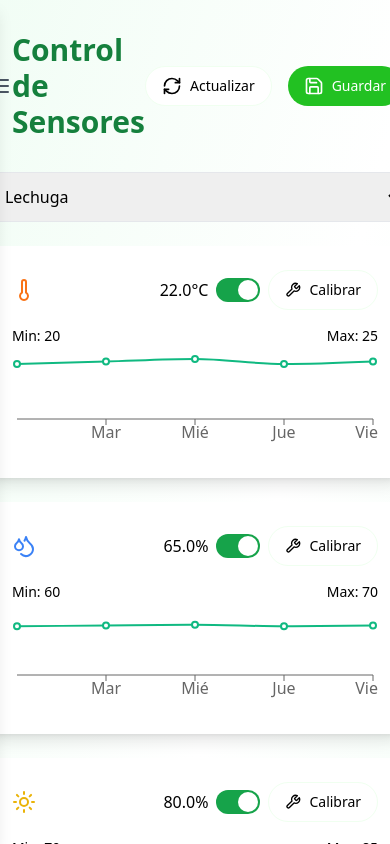
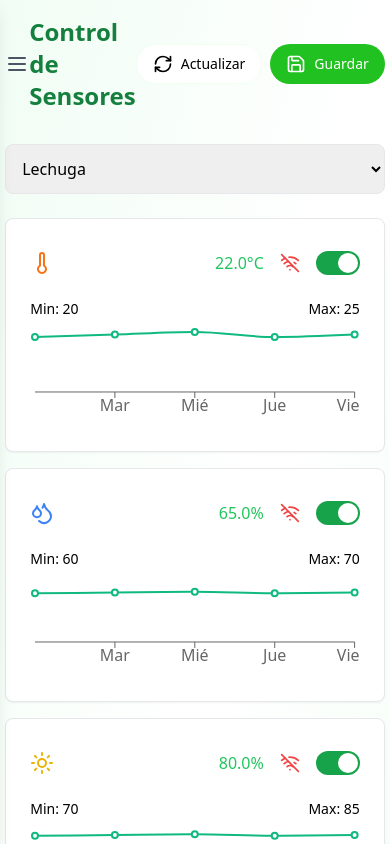
Before and after one commit to DavidDq11/AgroApp-frontend, a Next.js app: page /control in a window 390 px wide. Shown: the top 844 px of the page. Built offline with nearby package versions, Linux system fonts and the light colour scheme; a web font is replaced by a local one.

Commit message:
Ajuste en el apartado de sensores

```diff
--- a/components/Control.tsx
+++ b/components/Control.tsx
@@ -1,11 +1,15 @@
 'use client';
 
 import React, { useState } from 'react';
-import { Thermometer, Droplets, Sun, Zap, Save, Menu, RefreshCw, Wrench } from 'lucide-react';
+import { Thermometer, Droplets, Sun, Zap, Save, Menu, RefreshCw, Wrench, Wifi, WifiOff } from 'lucide-react';
 import { Button } from '../components/ui/button';
-import { LineChart, Line, CartesianGrid, XAxis, YAxis, Tooltip, ResponsiveContainer } from 'recharts';
+import { LineChart, Line, XAxis, Tooltip, ResponsiveContainer } from 'recharts';
 import SideMenu from './SideMenu';
+import { Alert, AlertDescription } from './ui/alert';
+import { Dialog, DialogTrigger, DialogContent, DialogHeader, DialogTitle, DialogDescription } from './ui/dialog';
+import { Card } from '../components/ui/card';
 
+// Interfaces para tipos de datos
 interface SensorLimits {
   min: number;
   max: number;
@@ -60,8 +64,11 @@ interface SensorCardProps {
   alertEnabled: boolean;
   onToggleAlert: () => void;
   onCalibrate: () => void;
+  isConnected: boolean;
+  onConnect: () => void;
 }
 
+// Datos de prueba
 const mockData: MockDataType = {
   lechuga: {
     limites: {
@@ -157,6 +164,7 @@ const mockData: MockDataType = {
   }
 };
 
+// Componente SensorCard
 const SensorCard: React.FC<SensorCardProps> = ({
   icon,
   label,
@@ -165,16 +173,25 @@ const SensorCard: React.FC<SensorCardProps> = ({
   limites,
   alertEnabled,
   onToggleAlert,
-  onCalibrate
+  onCalibrate,
+  isConnected,
+  onConnect
 }) => {
-  const sensorKey = label.toLowerCase() as keyof CropData['historico'];
+  const isOutOfRange = value < limites.min || value > limites.max;
+
+  const [isDialogOpen, setIsDialogOpen] = useState(false);
 
   return (
-    <div className="bg-white rounded-lg shadow-lg p-6">
+    <Card className="p-6">
       <div className="flex justify-between items-center mb-4">
         {icon}
         <div className="flex items-center gap-2">
-          <span className="font-medium">{value.toFixed(1)}{unit}</span>
+          <span className={`font-medium ${isOutOfRange ? 'text-red-500' : 'text-green-500'}`}>
+            {value.toFixed(1)}{unit}
+          </span>
+          <Button variant="ghost" onClick={onConnect} className="p-2">
+            {isConnected ? <Wifi className="w-5 h-5 text-green-500" /> : <WifiOff className="w-5 h-5 text-red-500" />}
+          </Button>
           <label className="relative inline-flex items-center cursor-pointer">
             <input
               type="checkbox"
@@ -184,29 +201,33 @@ const SensorCard: React.FC<SensorCardProps> = ({
             />
             <div className="w-11 h-6 bg-gray-200 rounded-full peer peer-checked:bg-green-600 after:content-[''] after:absolute after:top-[2px] after:left-[2px] after:bg-white after:rounded-full after:h-5 after:w-5 after:transition-all peer-checked:after:translate-x-full"></div>
           </label>
-          <Button onClick={onCalibrate} variant="outline" className="flex items-center gap-2">
-            <Wrench size={16} />
-            Calibrar
-          </Button>
         </div>
       </div>
+      {isOutOfRange && (
+        <Alert variant="destructive" className="mb-4">
+          <AlertDescription>
+            El valor de {label} está fuera del rango permitido.
+          </AlertDescription>
+        </Alert>
+      )}
       <div className="space-y-2">
         <div className="flex justify-between text-sm">
           <span>Min: {limites.min}</span>
           <span>Max: {limites.max}</span>
         </div>
         <ResponsiveContainer width="100%" height={100}>
-          <LineChart data={mockData.lechuga.historico[sensorKey]}>
+          <LineChart data={mockData.lechuga.historico[label.toLowerCase() as keyof CropData['historico']]}>
             <Line type="monotone" dataKey="value" stroke="#10b981" strokeWidth={2} />
             <XAxis dataKey="day" />
             <Tooltip />
           </LineChart>
         </ResponsiveContainer>
       </div>
-    </div>
+    </Card>
   );
 };
 
+// Componente principal ControlSensores
 const ControlSensores: React.FC = () => {
   const [cultivo, setCultivo] = useState<string>('lechuga');
   const [isSideMenuOpen, setIsSideMenuOpen] = useState<boolean>(false);
@@ -225,9 +246,17 @@ const ControlSensores: React.FC = () => {
     ph: { enabled: true },
     conductividad: { enabled: true }
   });
+  const [connectedSensors, setConnectedSensors] = useState<{ [key: string]: boolean }>({
+    temperatura: false,
+    humedad: false,
+    luminosidad: false,
+    ph: false,
+    conductividad: false
+  });
 
   const fetchData = async () => {
     setLoading(true);
+    try {
       setTimeout(() => {
         setValores({
           temperatura: Math.random() * (25 - 20) + 20,
@@ -238,6 +267,10 @@ const ControlSensores: React.FC = () => {
         });
         setLoading(false);
       }, 1000);
+    } catch (error) {
+      console.error('Error fetching data:', error);
+      setLoading(false);
+    }
   };
 
   const handleSave = () => {
@@ -256,16 +289,23 @@ const ControlSensores: React.FC = () => {
     // Aquí puedes agregar la lógica para calibrar el sensor
   };
 
+  const handleConnectSensor = (sensor: string) => {
+    setConnectedSensors(prev => ({
+      ...prev,
+      [sensor]: !prev[sensor]
+    }));
+  };
+
   return (
-    <div className="min-h-screen bg-gradient-to-br from-green-50 via-white to-green-50 p-8">
+    <div className="min-h-screen bg-gradient-to-br from-green-50 via-white to-green-50 p-4 sm:p-8">
       <SideMenu isOpen={isSideMenuOpen} onClose={() => setIsSideMenuOpen(false)} user={null} />
 
       <div className="flex justify-between items-center mb-8">
         <button onClick={() => setIsSideMenuOpen(true)} className="text-gray-600">
           <Menu size={24} />
         </button>
-        <h1 className="text-3xl font-bold text-green-700">Control de Sensores</h1>
-        <div className="flex gap-4">
+        <h1 className="text-2xl sm:text-3xl font-bold text-green-700">Control de Sensores</h1>
+        <div className="flex gap-2 sm:gap-4">
           <Button onClick={fetchData} variant="outline" className="flex items-center gap-2">
             <RefreshCw size={20} className={loading ? 'animate-spin' : ''} />
             {loading ? 'Actualizando...' : 'Actualizar'}
@@ -288,7 +328,7 @@ const ControlSensores: React.FC = () => {
         </select>
       </div>
 
-      <div className="grid grid-cols-1 sm:grid-cols-2 lg:grid-cols-3 gap-6">
+      <div className="grid grid-cols-1 sm:grid-cols-2 lg:grid-cols-3 gap-4 sm:gap-6">
         <SensorCard
           icon={<Thermometer className="w-6 h-6 text-orange-500" />}
           label="Temperatura"
@@ -298,6 +338,8 @@ const ControlSensores: React.FC = () => {
           alertEnabled={alertas.temperatura.enabled}
           onToggleAlert={() => handleToggleAlert('temperatura')}
           onCalibrate={() => handleCalibrate('temperatura')}
+          isConnected={connectedSensors.temperatura}
+          onConnect={() => handleConnectSensor('temperatura')}
         />
         <SensorCard
           icon={<Droplets className="w-6 h-6 text-blue-500" />}
@@ -308,6 +350,8 @@ const ControlSensores: React.FC = () => {
           alertEnabled={alertas.humedad.enabled}
           onToggleAlert={() => handleToggleAlert('humedad')}
           onCalibrate={() => handleCalibrate('humedad')}
+          isConnected={connectedSensors.humedad}
+          onConnect={() => handleConnectSensor('humedad')}
         />
         <SensorCard
           icon={<Sun className="w-6 h-6 text-yellow-500" />}
@@ -318,6 +362,8 @@ const ControlSensores: React.FC = () => {
           alertEnabled={alertas.luminosidad.enabled}
           onToggleAlert={() => handleToggleAlert('luminosidad')}
           onCalibrate={() => handleCalibrate('luminosidad')}
+          isConnected={connectedSensors.luminosidad}
+          onConnect={() => handleConnectSensor('luminosidad')}
         />
         <SensorCard
           icon={<Zap className="w-6 h-6 text-purple-500" />}
@@ -328,6 +374,8 @@ const ControlSensores: React.FC = () => {
           alertEnabled={alertas.ph.enabled}
           onToggleAlert={() => handleToggleAlert('ph')}
           onCalibrate={() => handleCalibrate('ph')}
+          isConnected={connectedSensors.ph}
+          onConnect={() => handleConnectSensor('ph')}
         />
         <SensorCard
           icon={<Sun className="w-6 h-6 text-green-500" />}
@@ -338,6 +386,8 @@ const ControlSensores: React.FC = () => {
           alertEnabled={alertas.conductividad.enabled}
           onToggleAlert={() => handleToggleAlert('conductividad')}
           onCalibrate={() => handleCalibrate('conductividad')}
+          isConnected={connectedSensors.conductividad}
+          onConnect={() => handleConnectSensor('conductividad')}
         />
       </div>
     </div>
--- /dev/null
+++ b/components/ui/alert.tsx
@@ -0,0 +1,31 @@
+// alert.tsx
+import React from 'react';
+
+interface AlertProps {
+  variant: 'destructive' | 'success' | 'info' | 'warning';
+  className?: string;
+  children: React.ReactNode;
+}
+
+export const Alert: React.FC<AlertProps> = ({ variant, className, children }) => {
+  const variantClasses = {
+    destructive: 'bg-red-500 text-white',
+    success: 'bg-green-500 text-white',
+    info: 'bg-blue-500 text-white',
+    warning: 'bg-yellow-500 text-white',
+  };
+
+  return (
+    <div className={`p-4 rounded-md ${variantClasses[variant]} ${className}`}>
+      {children}
+    </div>
+  );
+};
+
+interface AlertDescriptionProps {
+  children: React.ReactNode;
+}
+
+export const AlertDescription: React.FC<AlertDescriptionProps> = ({ children }) => {
+  return <p className="mt-2">{children}</p>;
+};
--- /dev/null
+++ b/components/ui/dialog.tsx
@@ -0,0 +1,67 @@
+import React, { ReactNode } from 'react';
+
+interface DialogProps {
+  isOpen: boolean;
+  onClose: () => void;
+  children: ReactNode;
+}
+
+export const Dialog: React.FC<DialogProps> = ({ isOpen, onClose, children }) => {
+  if (!isOpen) return null;
+
+  return (
+    <div className="fixed inset-0 bg-black bg-opacity-50 flex justify-center items-center">
+      <div className="bg-white rounded-lg p-6 relative">
+        <button onClick={onClose} className="absolute top-2 right-2 text-gray-500">
+          ×
+        </button>
+        {children}
+      </div>
+    </div>
+  );
+};
+
+interface DialogTriggerProps {
+  children: ReactNode;
+  asChild?: boolean;
+  onOpen: () => void;
+}
+
+export const DialogTrigger: React.FC<DialogTriggerProps> = ({ children, asChild, onOpen }) => {
+  const trigger = asChild ? React.Children.only(children) : (
+    <button onClick={onOpen}>{children}</button>
+  );
+  return <>{trigger}</>;
+};
+
+interface DialogContentProps {
+  children: ReactNode;
+}
+
+export const DialogContent: React.FC<DialogContentProps> = ({ children }) => {
+  return <div>{children}</div>;
+};
+
+interface DialogHeaderProps {
+  children: ReactNode;
+}
+
+export const DialogHeader: React.FC<DialogHeaderProps> = ({ children }) => {
+  return <div className="font-bold text-xl">{children}</div>;
+};
+
+interface DialogTitleProps {
+  children: ReactNode;
+}
+
+export const DialogTitle: React.FC<DialogTitleProps> = ({ children }) => {
+  return <div className="text-lg">{children}</div>;
+};
+
+interface DialogDescriptionProps {
+  children: ReactNode;
+}
+
+export const DialogDescription: React.FC<DialogDescriptionProps> = ({ children }) => {
+  return <div className="text-sm text-gray-500">{children}</div>;
+};
```
Lines whose indentation alone changed are shown as unchanged.
